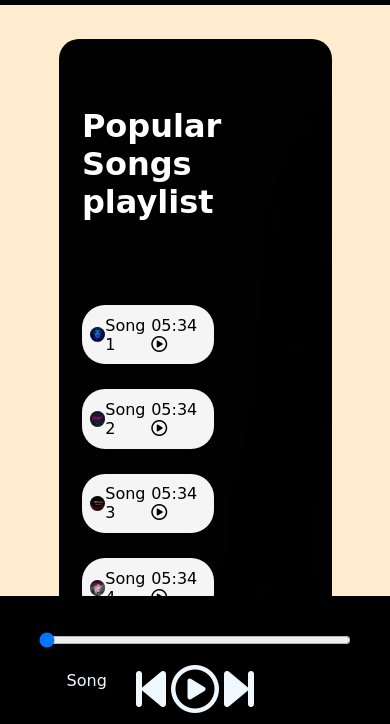
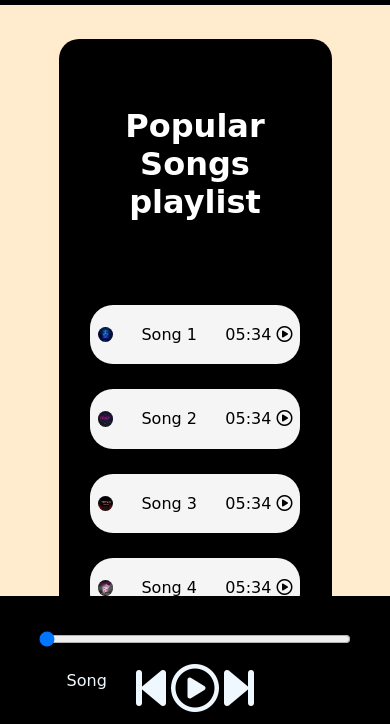
Before and after one commit to shafin2/Spotify-clone, a plain HTML site: page index.html in a window 390 px wide. Shown: the part 79-803 px from the top of the page. Drawn offline with Linux system fonts and the light colour scheme; a web font is replaced by a local one.

Commit message:
Update style.css

```diff
--- a/others/style.css
+++ b/others/style.css
@@ -107,18 +107,23 @@ footer .song-info{
 
 }
 
-
 @media screen and (max-width: 780px) {
     body {
       background-color: lightgreen;
     }
-    .song-img{
-        width:4vw;
-        height: auto;
-        /* object-fit: cover; */
-        border-radius: 50%;
+    main .container{
+        background-color: black ;
+        background-image: none;
+    }
+    main .container .song-list .song-item{
+        width:50vw;
+        margin: 3vh auto;
+    }
+    main .container .song-list h1{
+        text-align: center;
     }
     footer .song-info{
+
         left: 5vw;
     }
   }
@@ -128,6 +133,12 @@ footer .song-info{
       background-color: blanchedalmond;
     }
     main .container{
-        height: 140vh;
+        height: 150vh;
+    }
+    .song-img{
+        width:4vw;
+        height: auto;
+        /* object-fit: cover; */
+        border-radius: 50%;
     }
   }
```
